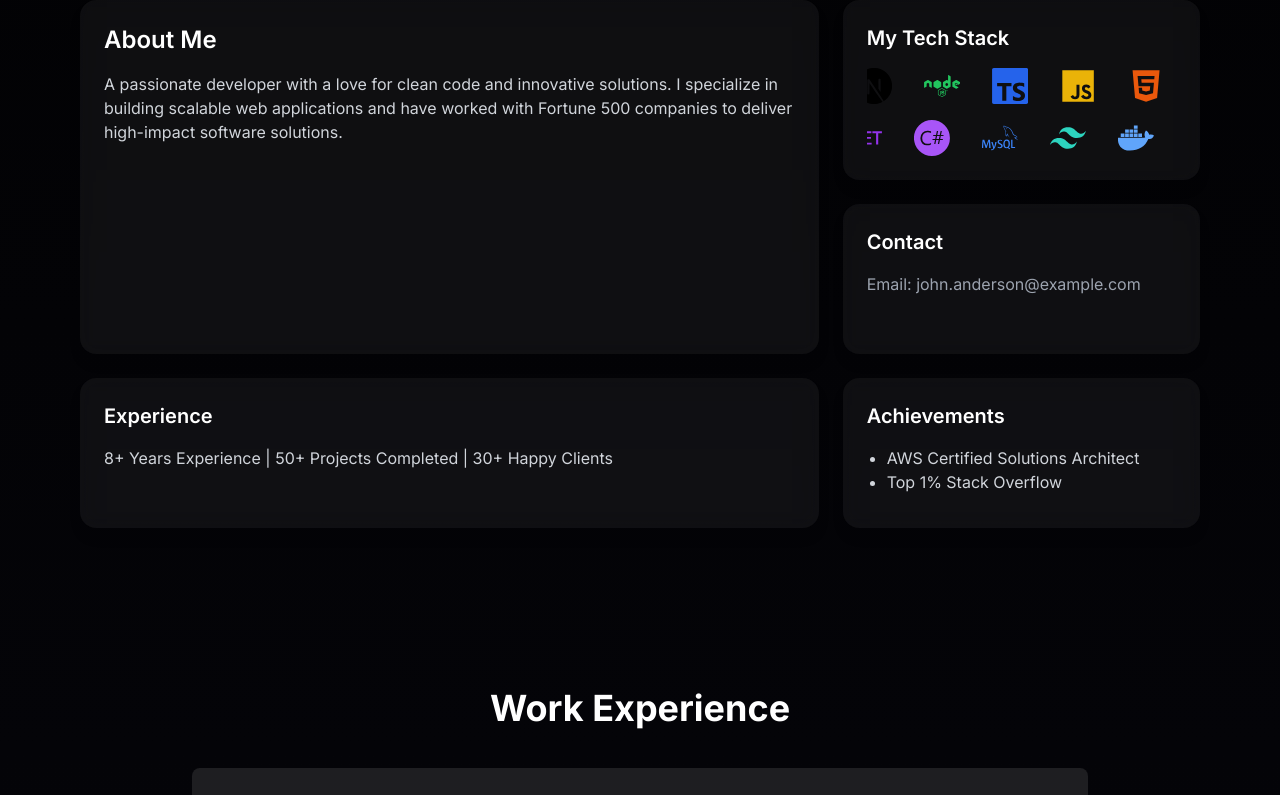
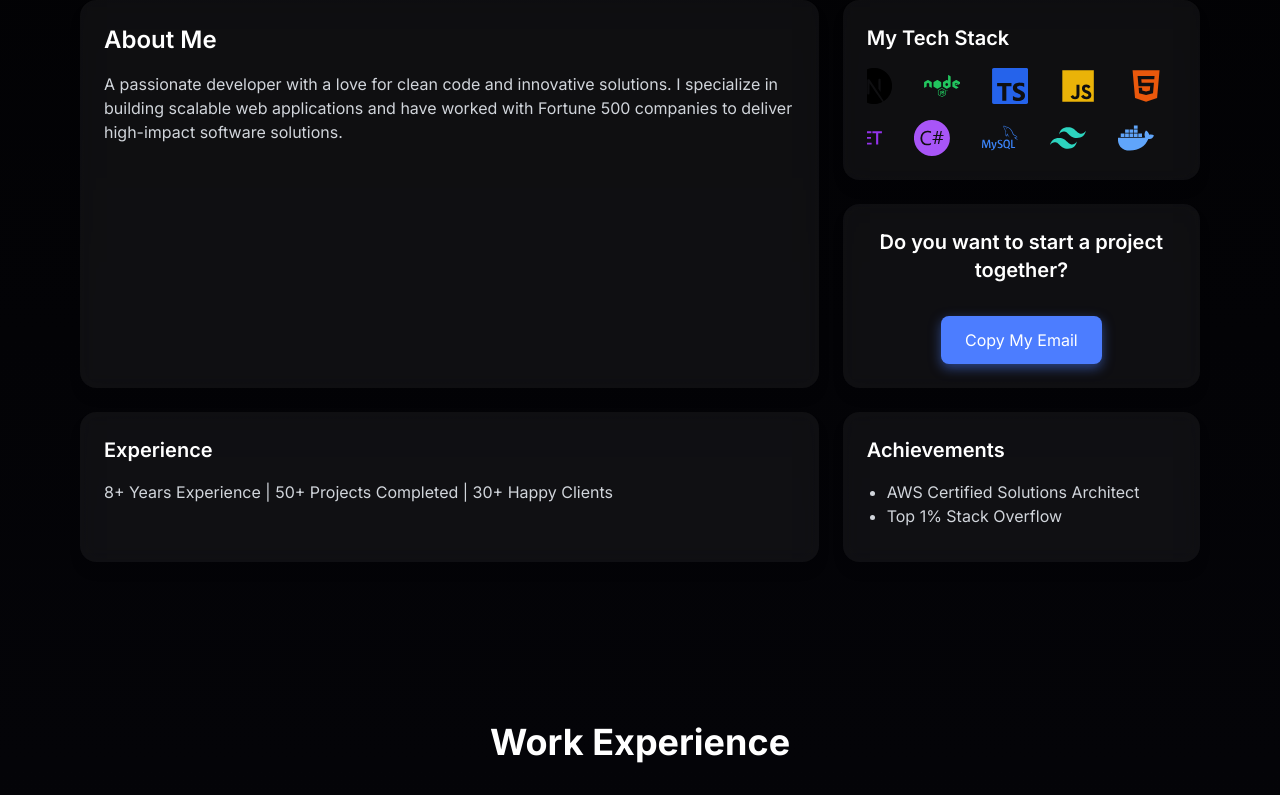
Before and after one commit to yashgandhi45/portfolio, a Next.js app: page / in a window 1280 px wide. Shown: the part 960-1755 px from the top of the page. Built offline with nearby package versions, Linux system fonts and the light colour scheme.

Commit message:
BentoGird Copy My Email

```diff
--- a/app/page.tsx
+++ b/app/page.tsx
@@ -17,7 +17,27 @@ export default function Home() {
   const formRef = useRef<HTMLFormElement>(null);
   const [messageSent, setMessageSent] = useState(false);
   const [isMenuOpen, setIsMenuOpen] = useState(false);
+
+  const email = "john.anderson@example.com"; // Replace with your email
   const [isCopied, setIsCopied] = useState(false);
+  const [showNotification, setShowNotification] = useState(false);
+
+  const handleCopy = async () => {
+    try {
+      // Copy the static email to the clipboard
+      await navigator.clipboard.writeText(email);
+      setIsCopied(true); // Show "Copied!" effect
+      setShowNotification(true); // Show notification
+
+      // Reset button text after 2 seconds
+      setTimeout(() => setIsCopied(false), 2000);
+      // Hide notification after 3 seconds
+      setTimeout(() => setShowNotification(false), 3000);
+    } catch (err) {
+      console.error("Failed to copy email:", err);
+    }
+  }
+
 
   const Icons = [
     <FaReact className="text-blue-500 text-4xl" />,       // React
@@ -326,12 +346,59 @@ export default function Home() {
 
     {/* Small Item */}
     <motion.div
-      className="bento-item bg-gray-800 col-span-6 md:col-span-2 p-6 rounded-lg shadow-lg"
-      whileHover={{ scale: 1.02 }}
+  className="bento-item bg-gray-800 col-span-6 md:col-span-2 p-6 rounded-lg shadow-lg flex flex-col justify-center items-center"
+  whileHover={{ scale: 1.02 }}
+  style={{ position: "relative" }}
+>
+  <h3 className="text-xl font-semibold mb-4 text-center text-white">
+    Do you want to start a project together?
+  </h3>
+
+  <div className="flex flex-col items-center gap-4 mt-4">
+    {/* Button to Copy Email */}
+    <button
+      onClick={handleCopy}
+      style={{
+        padding: "12px 24px",
+        fontSize: "16px",
+        borderRadius: "8px",
+        border: "none",
+        backgroundColor: isCopied ? "#48bb78" : "#4c7dff", // Green when copied, blue otherwise
+        color: "#fff",
+        cursor: "pointer",
+        transition: "background-color 0.3s ease, transform 0.3s ease",
+        boxShadow: isCopied
+          ? "0 4px 12px rgba(72, 187, 120, 0.5)"
+          : "0 4px 12px rgba(76, 125, 255, 0.5)",
+        transform: isCopied ? "scale(1.05)" : "scale(1)",
+      }}
+      aria-label="Copy email"
     >
-      <h3 className="text-xl font-semibold mb-4">Contact</h3>
-      <p className="text-gray-400">Email: john.anderson@example.com</p>
-    </motion.div>
+      {isCopied ? "Copied to Clipboard" : "Copy My Email"}
+    </button>
+
+    {/* Notification inside the bento-item */}
+    {showNotification && (
+      <div
+        style={{
+          bottom: "16px",
+          backgroundColor: "#333",
+          color: "#fff",
+          padding: "8px 16px",
+          borderRadius: "8px",
+          boxShadow: "0 4px 6px rgba(0, 0, 0, 0.1)",
+          transition: "opacity 0.3s ease-in-out",
+          fontSize: "14px",
+        }}
+      >
+        Email copied to clipboard!
+      </div>
+    )}
+  </div>
+</motion.div>
+
+
+
 
     {/* Medium Item */}
     <motion.div
```
